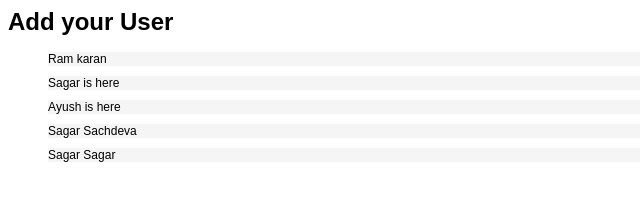
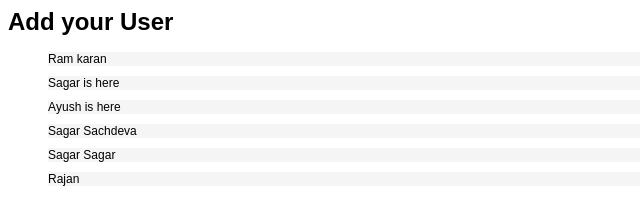
Before and after one commit to ramkarantpsss/CrewAIList, a plain HTML site: page index.html in a window 1280 px wide. Shown: the full height of the page, 0-640 px from the left. Drawn offline with Linux system fonts and the light colour scheme.

Commit message:
#Modify from Rajan

```diff
--- a/index.html
+++ b/index.html
@@ -21,6 +21,7 @@
   <li class="li2"><span class="s2"></span><span class="s1">Ayush is here</span></li>
   <li class="li2"><span class="s2"></span><span class="s1">Sagar Sachdeva<span class="Apple-converted-space"> </span></span></li>
   <li class="li2"><span class="s2"></span><span class="s1">Sagar Sagar<span class="Apple-converted-space"> </span></span></li>
+  <li class="li2">Rajan</li>
 </ul>
 </body>
 </html>
```
